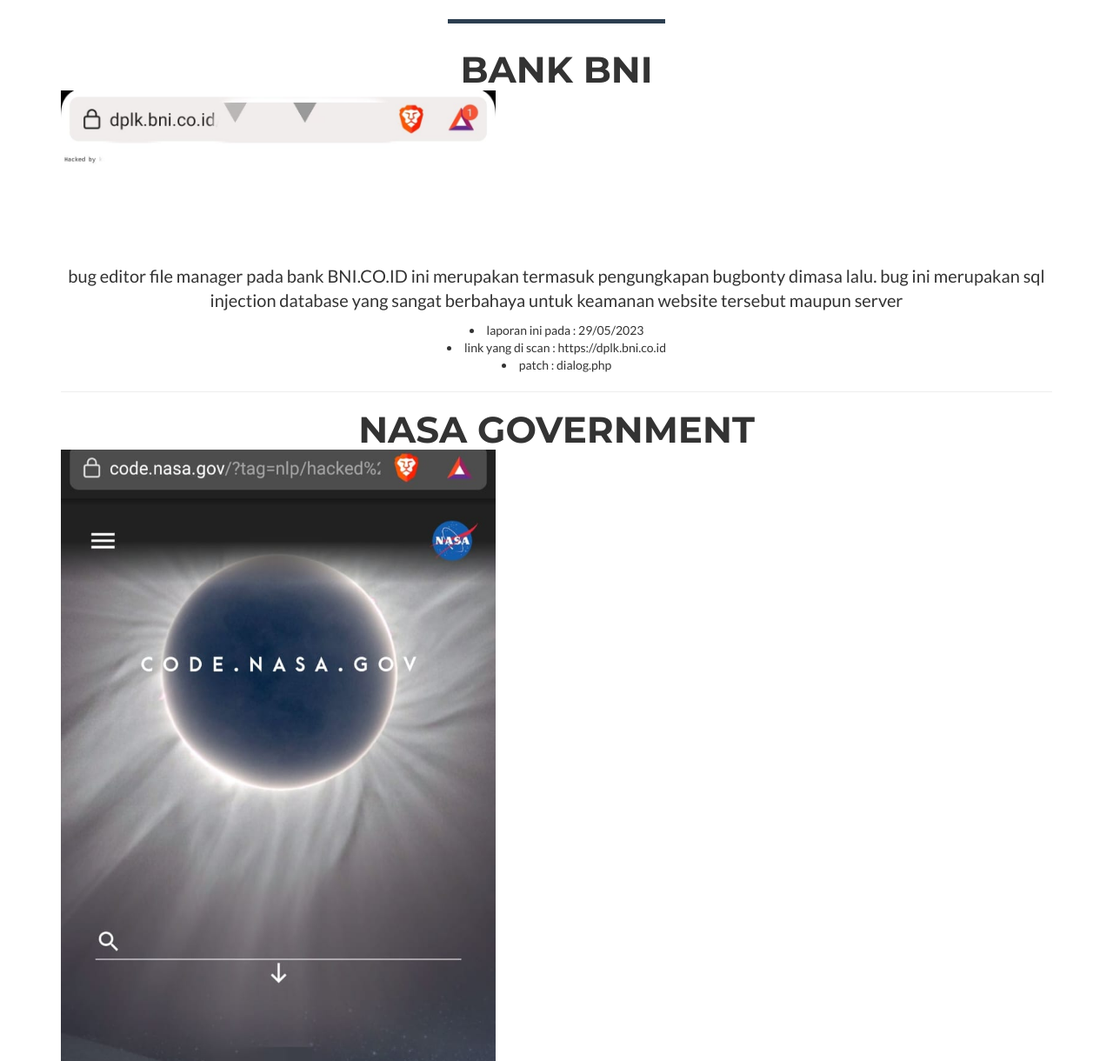
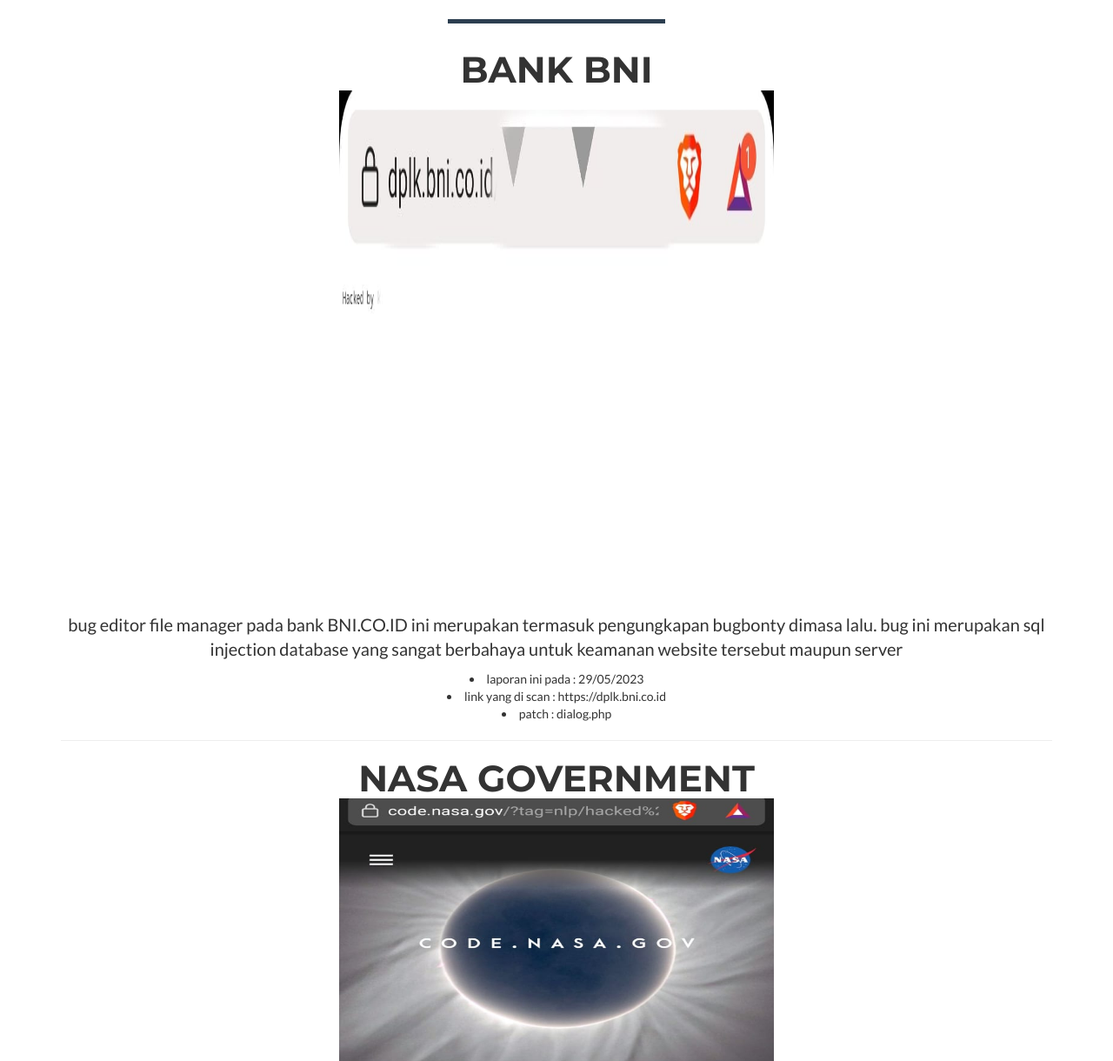
Before and after one commit to mndiakbarwijaya/mndiakbarwijaya-mndiakbarwijaya.github.io, a plain HTML site: page index.html in a window 1280 px wide. Shown: the part 1145-2365 px from the top of the page at 87% size. Drawn offline with nearby package versions, Linux system fonts and the light colour scheme.

Commit message:
Update index.html

```diff
--- a/index.html
+++ b/index.html
@@ -204,7 +204,7 @@
                     <h2>BUG BOUNTY YANG DIPUBLIKASIKAN</h2>
                     <hr class="star-primary">
 			<h2>BANK BNI </h2>
-			   <img src="img/bug/bnibank.jpg" class="img-responsive" alt="" width="500" height="600" align="center">
+			   <img src="img/bug/bnibank.jpg" alt="" width="500" height="600" align="center">
 
 			<p>bug editor file manager pada bank BNI.CO.ID ini merupakan termasuk pengungkapan bugbonty dimasa lalu. bug ini merupakan sql injection database
 yang sangat berbahaya untuk keamanan website tersebut
@@ -215,7 +215,7 @@
 
 <hr>
 			<h2>NASA GOVERNMENT </h2>
-			   <img src="img/bug/nasagov.jpg" class="img-responsive" alt=""
+			   <img src="img/bug/nasagov.jpg"  alt=""
 				   width="500" height="600" align="center">
 
 			<p>Saya menemukan dan ingin melaporkan lubang keamanan NASA yang saya temukan, ini merupakan bug xss </p>
```
